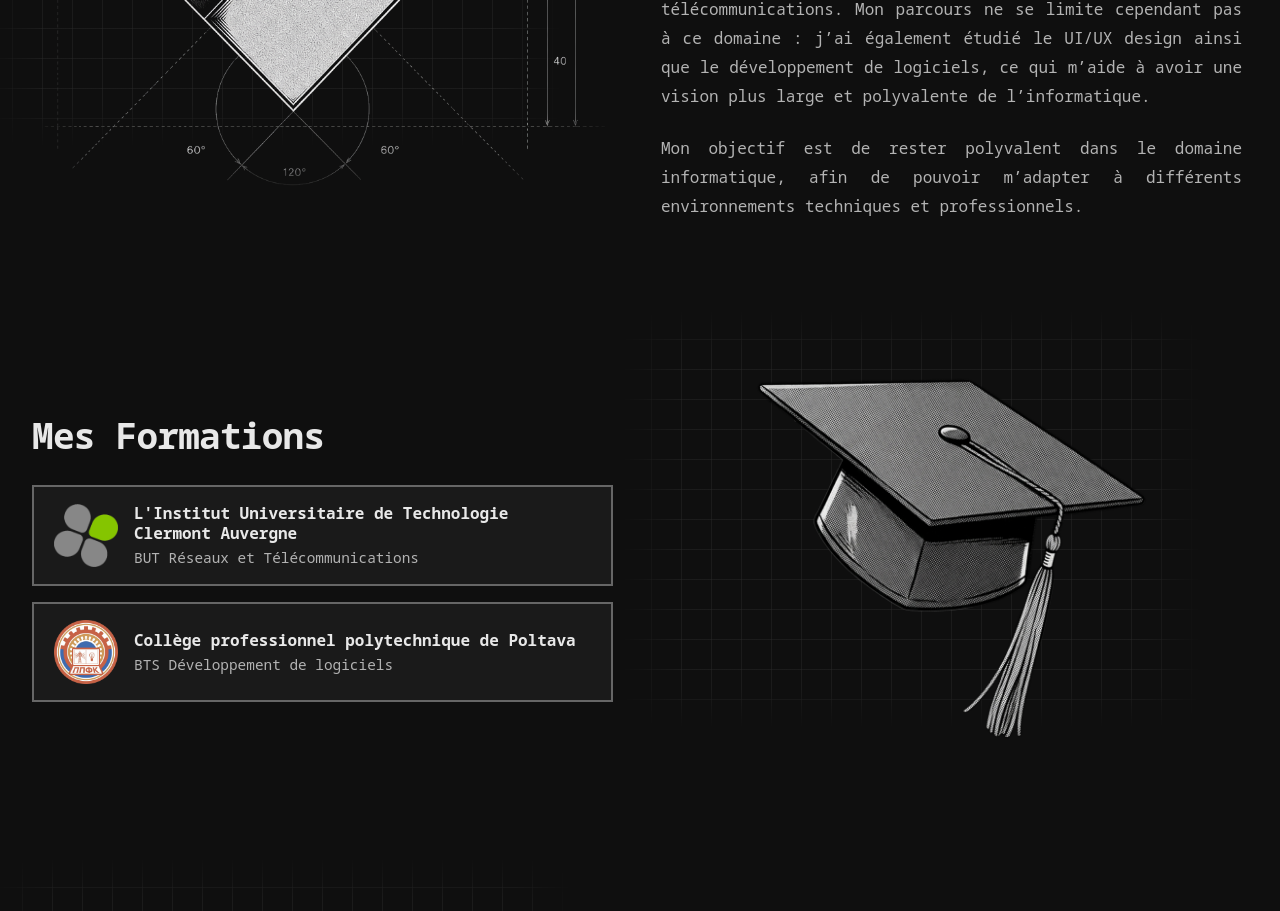
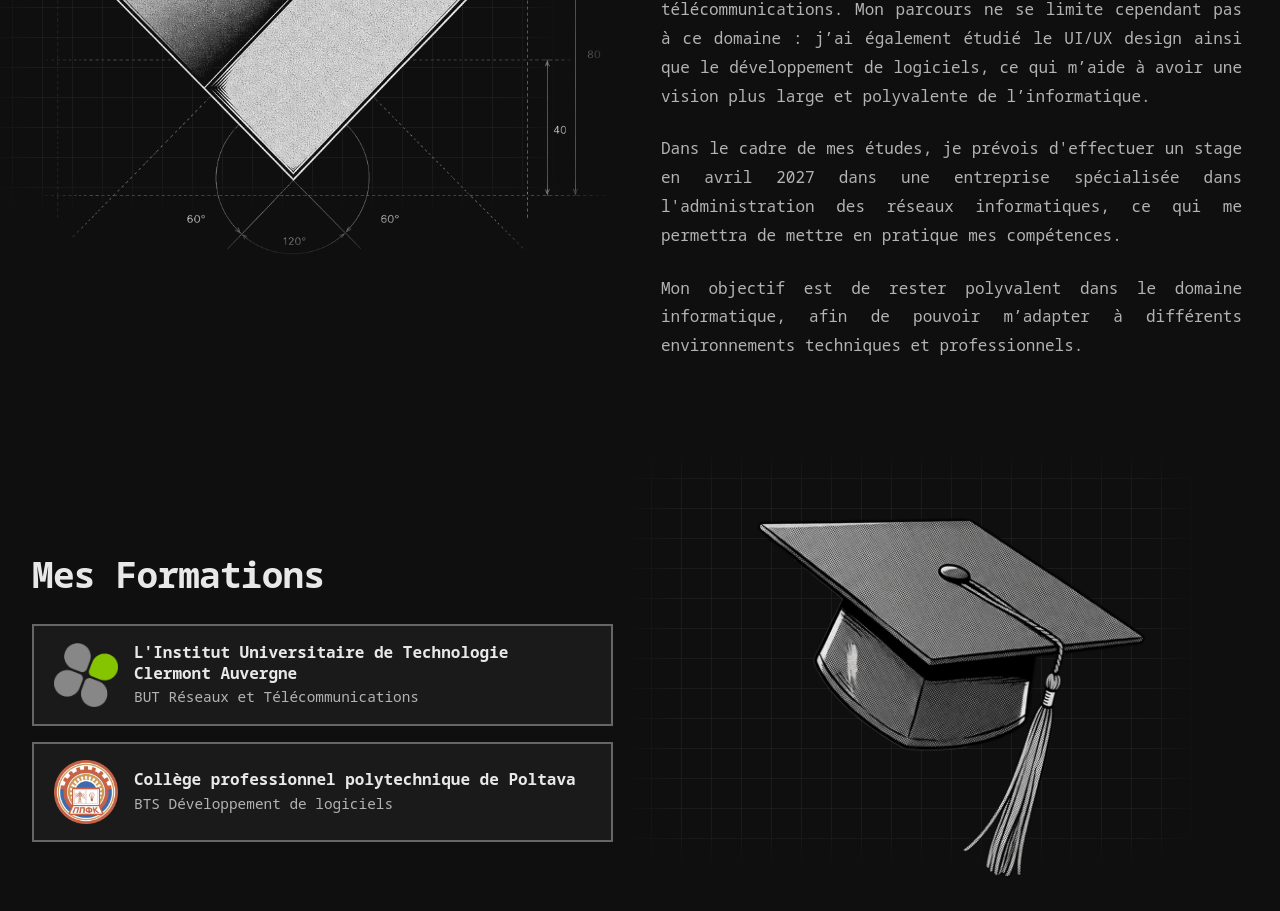
Before and after one commit to liubquanti-edu/1-IUT-Portfolio, a React (Create React App) app: page / in a window 1280 px wide. Shown: the part 1140-2051 px from the top of the page. Built offline with nearby package versions, Linux system fonts and the light colour scheme; the HTML template or start-up script is replaced by a standard one.

Commit message:
Add internship details to About component and update project image path in Projets component

```diff
--- a/src/components/About.js
+++ b/src/components/About.js
@@ -34,6 +34,10 @@ const About = () => {
             </Text>
 
             <Text variant="body" color="secondary" size="md">
+              Dans le cadre de mes études, je prévois d'effectuer un stage en avril 2027 dans une entreprise spécialisée dans l'administration des réseaux informatiques, ce qui me permettra de mettre en pratique mes compétences.
+            </Text>
+
+            <Text variant="body" color="secondary" size="md">
               Mon objectif est de rester polyvalent dans le domaine informatique, afin de pouvoir m’adapter à différents environnements techniques et professionnels.
             </Text>
           </div>
--- a/src/components/Projets.js
+++ b/src/components/Projets.js
@@ -81,7 +81,7 @@ const Projets = () => {
           id: 'net-1',
           title: 'Projet Intégratif',
           summary: 'Projet technique visant à valider les compétences acquises au cours de la première année de formation BUT Réseaux et Télécommunications.',
-          image: 'assets/images/hat.png',
+          image: 'assets/images/projects/integratif.jpg',
           tags: [
             { id: 'sec', label: 'Sécurité', icon: <TbShieldCheck /> },
             { id: 'perf', label: 'Perf', icon: <TbBolt /> },
```
Also changed, not shown: 1 other file (tests, documents, lock files or other folders).
